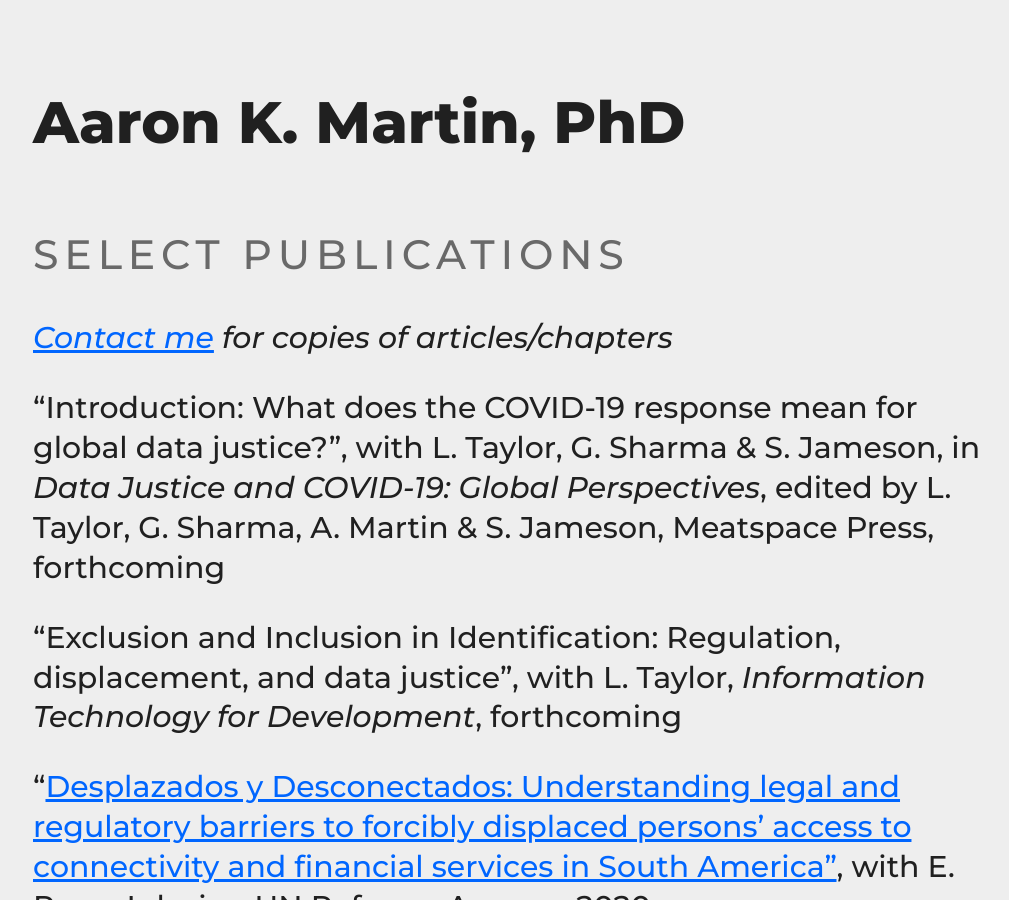
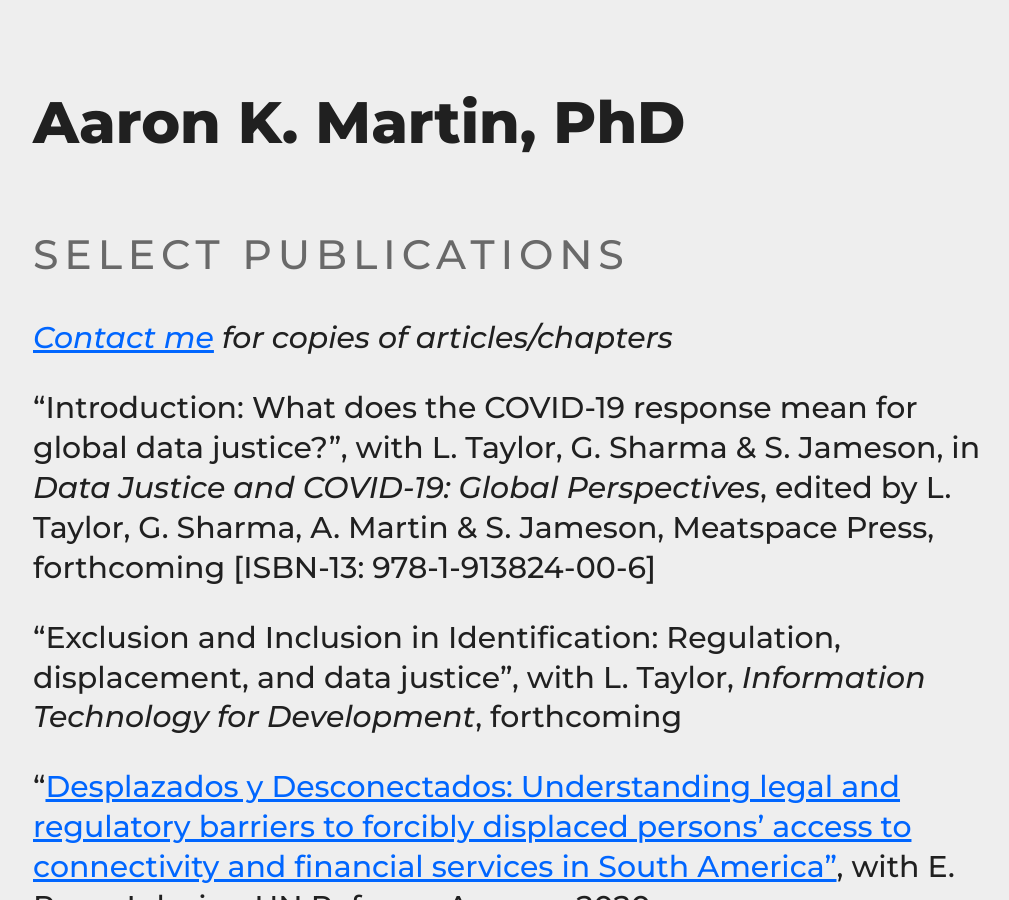
Before and after one commit to haroonalrasheed/641a, a Jekyll site: the page built from select-publications/index.md, in a window 1280 px wide and 900 px high. Shown: the whole window, without its empty margins (131-1140 px from the left). Built offline with Jekyll 4.4.1, drawn with Linux system fonts in a browser that asks for light colours.

Commit message:
Update index.md

```diff
--- a/select-publications/index.md
+++ b/select-publications/index.md
@@ -7,7 +7,7 @@ title: Select Publications
 
 _[Contact me](mailto:a.k.martin@uvt.nl) for copies of articles/chapters_
 
-"Introduction: What does the COVID-19 response mean for global data justice?", with L. Taylor, G. Sharma & S. Jameson, in *Data Justice and COVID-19: Global Perspectives*, edited by L. Taylor, G. Sharma, A. Martin & S. Jameson, Meatspace Press, forthcoming
+"Introduction: What does the COVID-19 response mean for global data justice?", with L. Taylor, G. Sharma & S. Jameson, in *Data Justice and COVID-19: Global Perspectives*, edited by L. Taylor, G. Sharma, A. Martin & S. Jameson, Meatspace Press, forthcoming [ISBN-13: 978-1-913824-00-6]
 
 "Exclusion and Inclusion in Identification: Regulation, displacement, and data justice", with L. Taylor, *Information Technology for Development*, forthcoming
 
```
